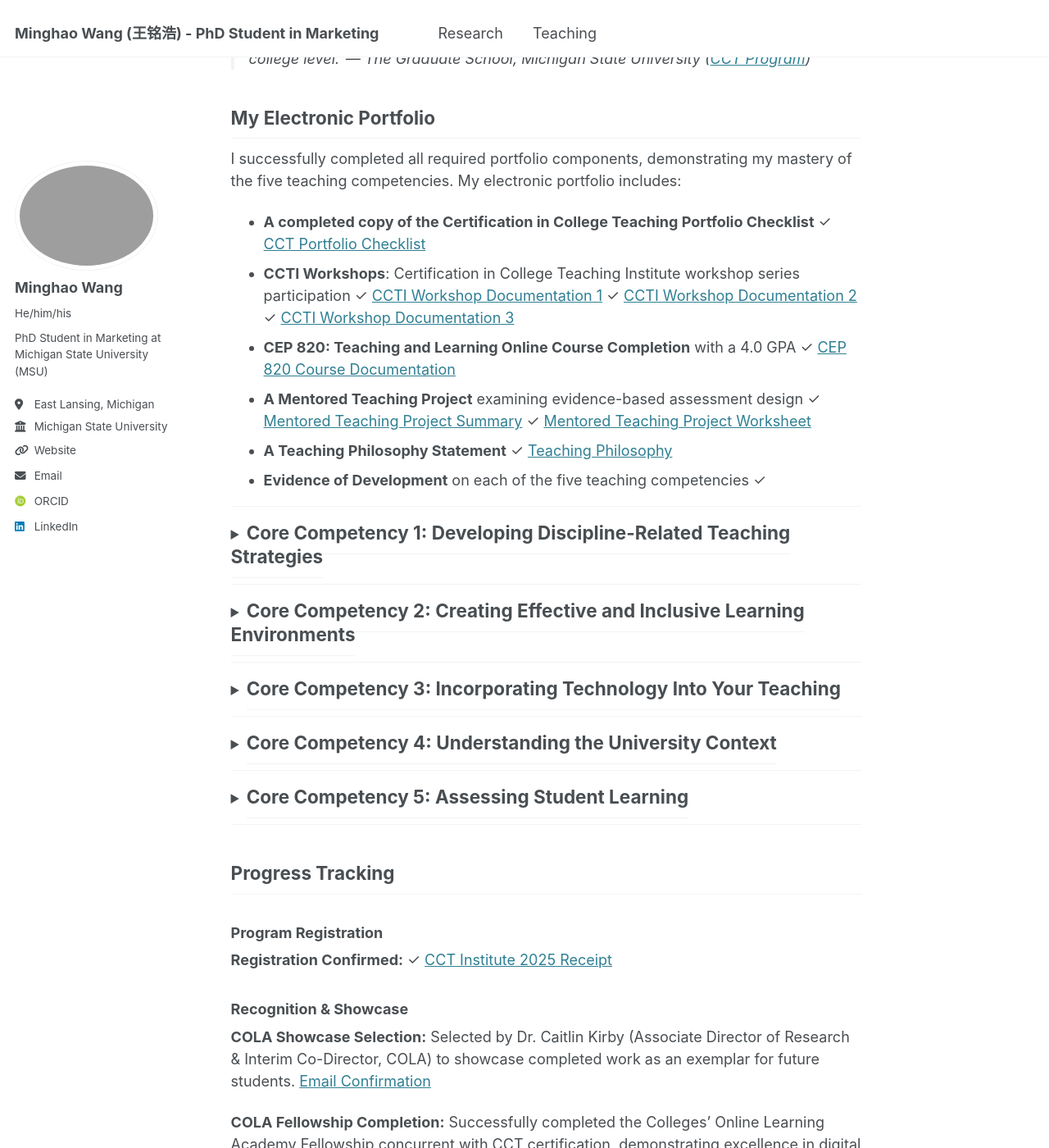
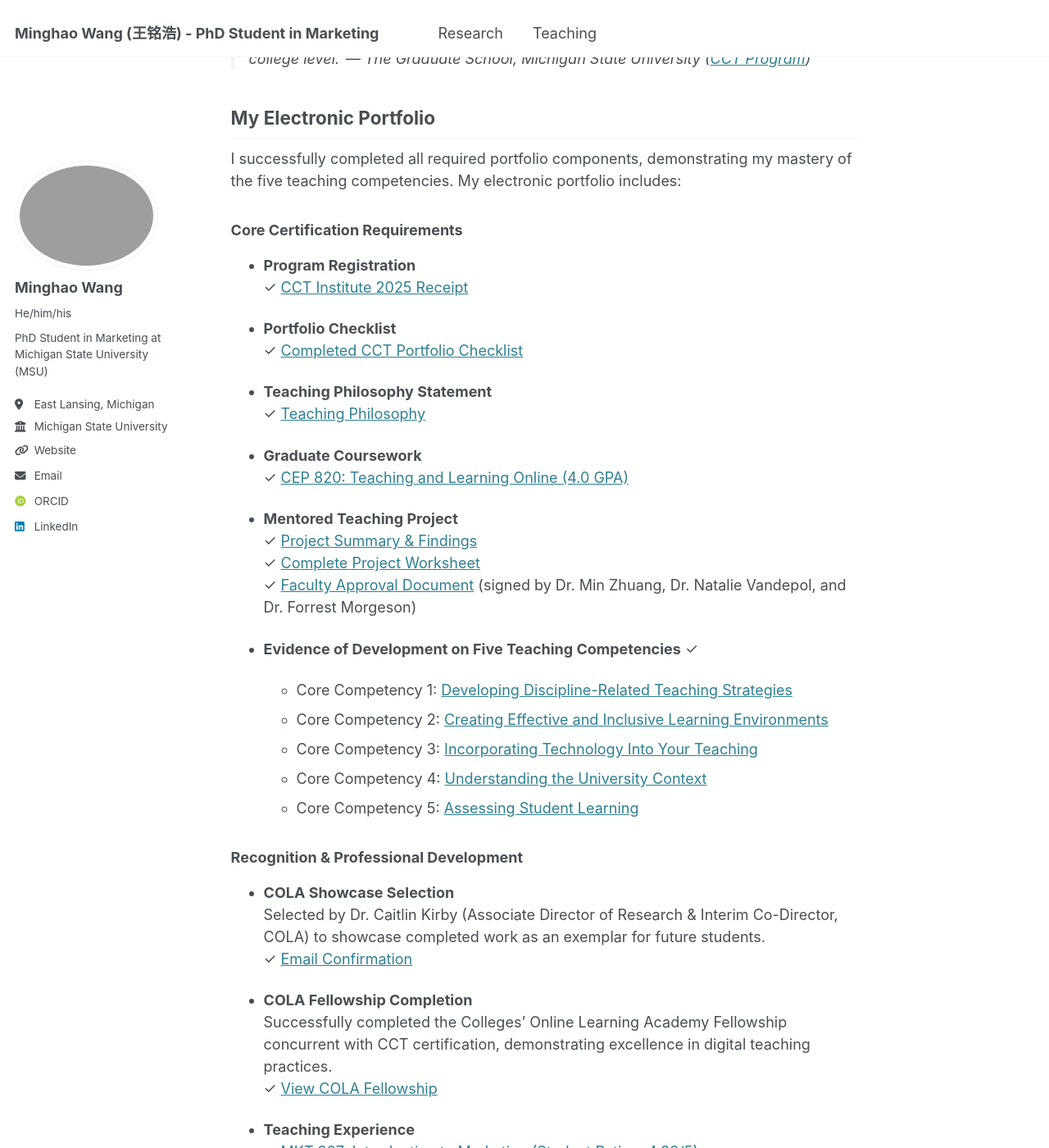
Before and after one commit to minghaowang-research/minghaowang-research.github.io, a Jekyll site: the page built from _teaching/certification-college-teaching.md, in a window 1280 px wide and 1400 px high, scrolled down 804 px. Shown: the whole window at 82% size. Built offline with Jekyll 4.4.1, drawn with Linux system fonts in a browser that asks for light colours; some web fonts are replaced; some of the changed text lies outside the part shown.

Commit message:
Updated ## My Electronic Portfolio

```diff
--- a/_teaching/certification-college-teaching.md
+++ b/_teaching/certification-college-teaching.md
@@ -27,12 +27,45 @@ The Certification in College Teaching (CCT) program at Michigan State University
 
 I successfully completed all required portfolio components, demonstrating my mastery of the five teaching competencies. My electronic portfolio includes:
 
-- **A completed copy of the Certification in College Teaching Portfolio Checklist** ✓ [CCT Portfolio Checklist](/files/CCTI/2_CCT_Portfolio_Checklist_Minghao_Wang.pdf)
-- **CCTI Workshops**: Certification in College Teaching Institute workshop series participation ✓ [CCTI Workshop Documentation 1](/files/CCTI/4_Competency_2_and_3.pdf) ✓ [CCTI Workshop Documentation 2](/files/CCTI/5_Competency_4.pdf) ✓ [CCTI Workshop Documentation 3](/files/CCTI/7_Competency_5.pdf)
-- **CEP 820: Teaching and Learning Online Course Completion** with a 4.0 GPA ✓ [CEP 820 Course Documentation](/files/CCTI/3_Competency_1_CEP_820_4_0.pdf)
-- **A Mentored Teaching Project** examining evidence-based assessment design ✓ [Mentored Teaching Project Summary](/files/CCTI/8_Competency_5_Summary_Artifacrs.pdf) ✓ [Mentored Teaching Project Worksheet](/files/CCTI/6_Competency_5_Mentored_Project_Worksheet_Minghao.pdf)
-- **A Teaching Philosophy Statement** ✓ [Teaching Philosophy](/teaching/teaching-philosophy)
-- **Evidence of Development** on each of the five teaching competencies ✓
+### Core Certification Requirements
+
+- **Program Registration**
+  ✓ [CCT Institute 2025 Receipt](/files/CCTI/1_CCT_Institute_2025_Receipt.pdf)
+
+- **Portfolio Checklist**
+  ✓ [Completed CCT Portfolio Checklist](/files/CCTI/2_CCT_Portfolio_Checklist_Minghao_Wang.pdf)
+
+- **Teaching Philosophy Statement**
+  ✓ [Teaching Philosophy](/teaching/teaching-philosophy)
+
+- **Graduate Coursework**
+  ✓ [CEP 820: Teaching and Learning Online (4.0 GPA)](/files/CCTI/3_Competency_1_CEP_820_4_0.pdf)
+
+- **Mentored Teaching Project**
+  ✓ [Project Summary & Findings](/files/CCTI/8_Competency_5_Summary_Artifacrs.pdf)
+  ✓ [Complete Project Worksheet](/files/CCTI/6_Competency_5_Mentored_Project_Worksheet_Minghao.pdf)
+  ✓ [Faculty Approval Document](/files/CCTI/7_Competency_5_Mentored_Teaching_Project_Document_Graduate_Student_Minghao.pdf) (signed by Dr. Min Zhuang, Dr. Natalie Vandepol, and Dr. Forrest Morgeson)
+
+- **Evidence of Development on Five Teaching Competencies** ✓
+  - Core Competency 1: [Developing Discipline-Related Teaching Strategies](#core-competency-1-developing-discipline-related-teaching-strategies)
+  - Core Competency 2: [Creating Effective and Inclusive Learning Environments](#core-competency-2-creating-effective-and-inclusive-learning-environments)
+  - Core Competency 3: [Incorporating Technology Into Your Teaching](#core-competency-3-incorporating-technology-into-your-teaching)
+  - Core Competency 4: [Understanding the University Context](#core-competency-4-understanding-the-university-context)
+  - Core Competency 5: [Assessing Student Learning](#core-competency-5-assessing-student-learning)
+
+### Recognition & Professional Development
+
+- **COLA Showcase Selection**
+  Selected by Dr. Caitlin Kirby (Associate Director of Research & Interim Co-Director, COLA) to showcase completed work as an exemplar for future students.
+  ✓ [Email Confirmation](/files/CCTI/9_Re_Sharing_your_professional_website.pdf)
+
+- **COLA Fellowship Completion**
+  Successfully completed the Colleges' Online Learning Academy Fellowship concurrent with CCT certification, demonstrating excellence in digital teaching practices.
+  ✓ [View COLA Fellowship](/teaching/2025-summer-cola)
+
+- **Teaching Experience**
+  ✓ [MKT 327: Introduction to Marketing (Student Rating: 4.33/5)](/teaching/2025-summer-marketing-327)
+
 
 ---
 
@@ -329,7 +362,7 @@ This commitment to assessment-driven teaching will make me a more effective inst
 
 ---
 
-## Progress Tracking
+## More Supporting Documentations
 
 ### Program Registration
 **Registration Confirmed:** ✓ [CCT Institute 2025 Receipt](/files/CCTI/1_CCT_Institute_2025_Receipt.pdf)
@@ -339,8 +372,6 @@ This commitment to assessment-driven teaching will make me a more effective inst
 
 **COLA Fellowship Completion:** Successfully completed the Colleges' Online Learning Academy Fellowship concurrent with CCT certification, demonstrating excellence in digital teaching practices. [View COLA Fellowship](/teaching/2025-summer-cola)
 
-### More Supporting Documentation
-
 Additional supporting materials for each competency are available:
 - Competency-specific artifacts and course materials (available upon request)
 - [MKT 327: Introduction to Marketing (4.33/5)](/teaching/2025-summer-marketing-327)
```
